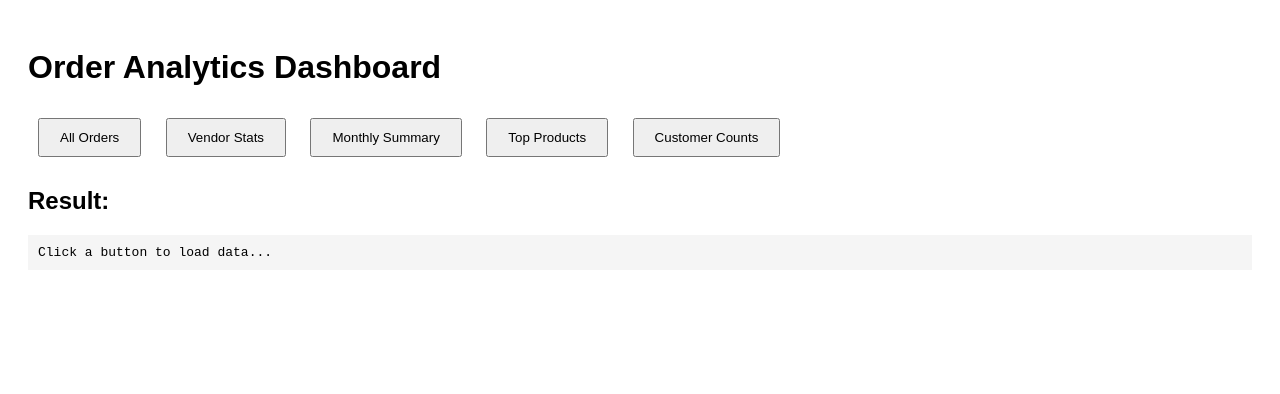
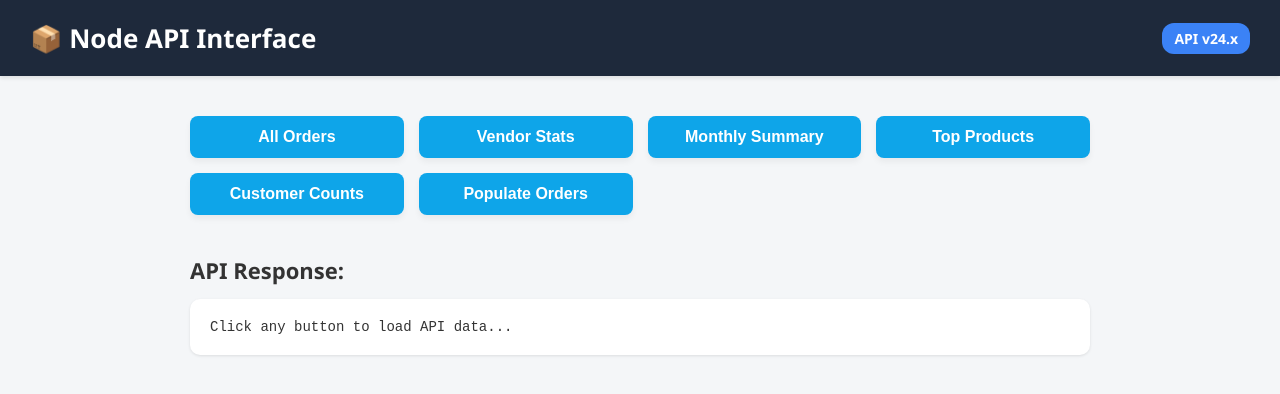
Before and after one commit to Ali-imran-developer/new.shopcart-backend, a website: page api/index.html in a window 1280 px wide. Drawn offline with Linux system fonts and the light colour scheme.

Commit message:
create node api's CRUD

```diff
--- a/api/index.html
+++ b/api/index.html
@@ -3,29 +3,123 @@
 <head>
   <meta charset="UTF-8" />
   <meta name="viewport" content="width=device-width, initial-scale=1.0"/>
-  <link rel="icon" type="image/png" href="https://cdn-icons-png.flaticon.com/512/919/919825.png" />
+  <link rel="icon" href="https://cdn-icons-png.flaticon.com/512/919/919825.png" />
   <title>NodeApi - UI</title>
   <style>
-    body { font-family: sans-serif; padding: 20px; }
-    button { margin: 10px; padding: 10px 20px; cursor: pointer; }
-    pre { background: #f5f5f5; padding: 10px; overflow-x: auto; }
+    body {
+      font-family: 'Segoe UI', Tahoma, Geneva, Verdana, sans-serif;
+      background-color: #f4f6f8;
+      margin: 0;
+      padding: 0;
+      color: #333;
+    }
+
+    header {
+      background-color: #1e293b;
+      color: white;
+      padding: 20px 30px;
+      display: flex;
+      align-items: center;
+      justify-content: space-between;
+      box-shadow: 0 2px 4px rgba(0,0,0,0.1);
+    }
+
+    header h1 {
+      margin: 0;
+      font-size: 26px;
+    }
+
+    .version-badge {
+      background-color: #3b82f6;
+      padding: 6px 12px;
+      border-radius: 12px;
+      font-size: 14px;
+      font-weight: bold;
+    }
+
+    main {
+      max-width: 900px;
+      margin: 40px auto;
+      padding: 0 20px;
+    }
+
+    .button-grid {
+      display: grid;
+      grid-template-columns: repeat(auto-fit, minmax(200px, 1fr));
+      gap: 15px;
+      margin-bottom: 40px;
+    }
+
+    .api-button {
+      background-color: #0ea5e9;
+      color: white;
+      padding: 12px 20px;
+      border: none;
+      border-radius: 8px;
+      font-size: 16px;
+      font-weight: 600;
+      cursor: pointer;
+      box-shadow: 0 4px 6px rgba(0,0,0,0.05);
+      transition: background 0.3s ease, transform 0.2s ease;
+    }
+
+    .api-button:hover {
+      background-color: #0284c7;
+      transform: translateY(-2px);
+    }
+
+    h2 {
+      font-size: 22px;
+      margin-bottom: 10px;
+    }
+
+    pre {
+      background: #ffffff;
+      padding: 20px;
+      border-radius: 10px;
+      box-shadow: 0 1px 3px rgba(0,0,0,0.1);
+      font-size: 14px;
+      white-space: pre-wrap;
+      word-wrap: break-word;
+      max-height: 500px;
+      overflow-y: auto;
+    }
   </style>
 </head>
 <body>
-  <h1>Order Analytics Dashboard</h1>
 
-  <div>
-    <button onclick="fetchData('/orders/getting')">All Orders</button>
-    <button onclick="fetchData('/orders/vendor-stats')">Vendor Stats</button>
-    <button onclick="fetchData('/orders/monthly-summary')">Monthly Summary</button>
-    <button onclick="fetchData('/orders/top-products')">Top Products</button>
-    <button onclick="fetchData('/orders/customer-count')">Customer Counts</button>
-  </div>
+  <header>
+    <h1>📦 Node API Interface</h1>
+    <span class="version-badge">API v24.x</span>
+  </header>
 
-  <h2>Result:</h2>
-  <pre id="result">Click a button to load data...</pre>
+  <main>
+    <div class="button-grid" id="button-container"></div>
+
+    <h2>API Response:</h2>
+    <pre id="result">Click any button to load API data...</pre>
+  </main>
 
   <script>
+    const routes = [
+      { name: "All Orders", route: "/orders/getting" },
+      { name: "Vendor Stats", route: "/orders/vendor-stats" },
+      { name: "Monthly Summary", route: "/orders/monthly-summary" },
+      { name: "Top Products", route: "/orders/top-products" },
+      { name: "Customer Counts", route: "/orders/customer-count" },
+      { name: "Populate Orders", route: "/populate/all" }
+    ];
+
+    const container = document.getElementById("button-container");
+
+    routes.forEach(({ name, route }) => {
+      const button = document.createElement("button");
+      button.textContent = name;
+      button.className = "api-button";
+      button.onclick = () => fetchData(route);
+      container.appendChild(button);
+    });
+
     async function fetchData(endpoint) {
       const resultDiv = document.getElementById("result");
       resultDiv.textContent = "Loading...";
@@ -34,7 +128,7 @@
         const json = await res.json();
         resultDiv.textContent = JSON.stringify(json, null, 2);
       } catch (err) {
-        resultDiv.textContent = "Error: " + err.message;
+        resultDiv.textContent = "❌ Error: " + err.message;
       }
     }
   </script>
--- a/package.json
+++ b/package.json
@@ -11,6 +11,7 @@
     "cors": "^2.8.5",
     "dotenv": "^16.5.0",
     "express": "^5.1.0",
+    "express-session": "^1.18.1",
     "mongoose": "^8.15.2",
     "node-cron": "^4.1.0",
     "nodemon": "^3.1.10",
```
Also changed, not shown: api/index.js (+7 -3 lines), api/models/Post.js (added, +9 -0 lines), api/models/User.js (added, +8 -0 lines), api/populate/index.js (added, +30 -0 lines), api/users/index.js (added, +16 -0 lines), 1 other file.
